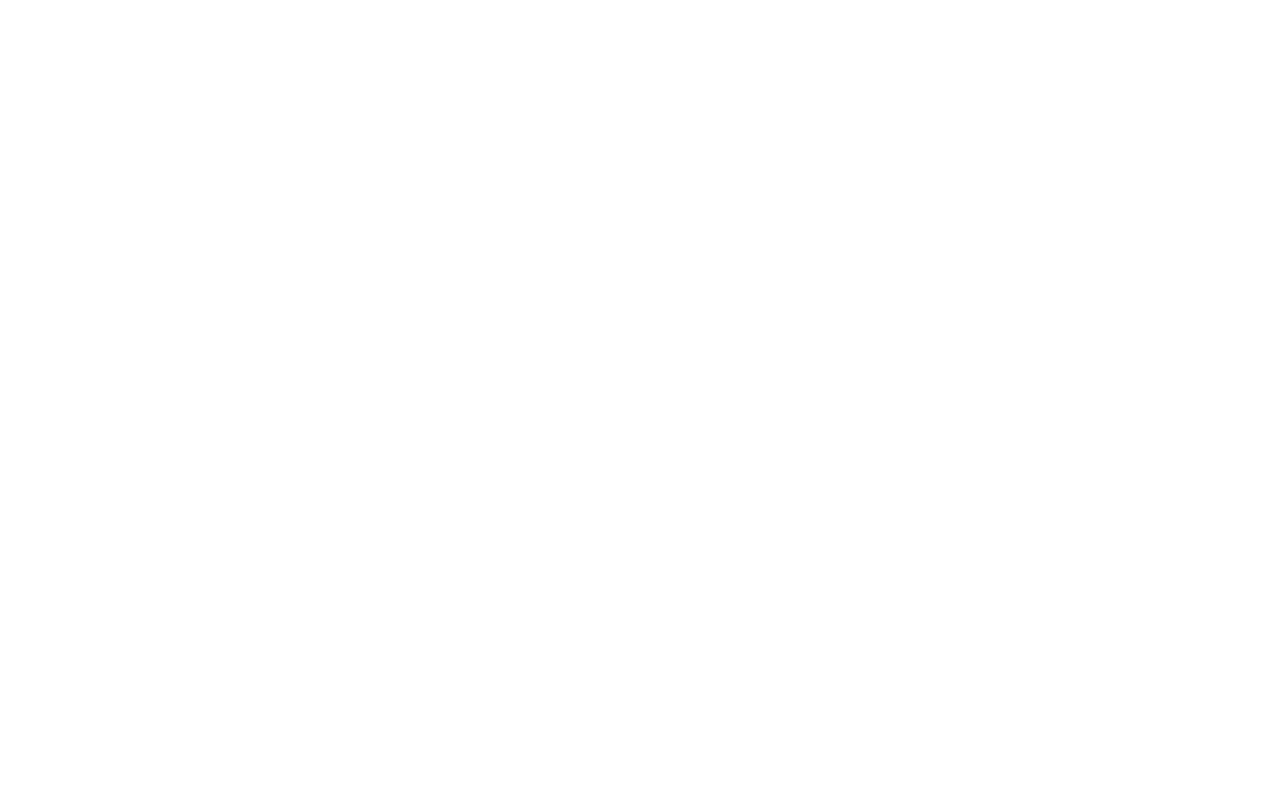
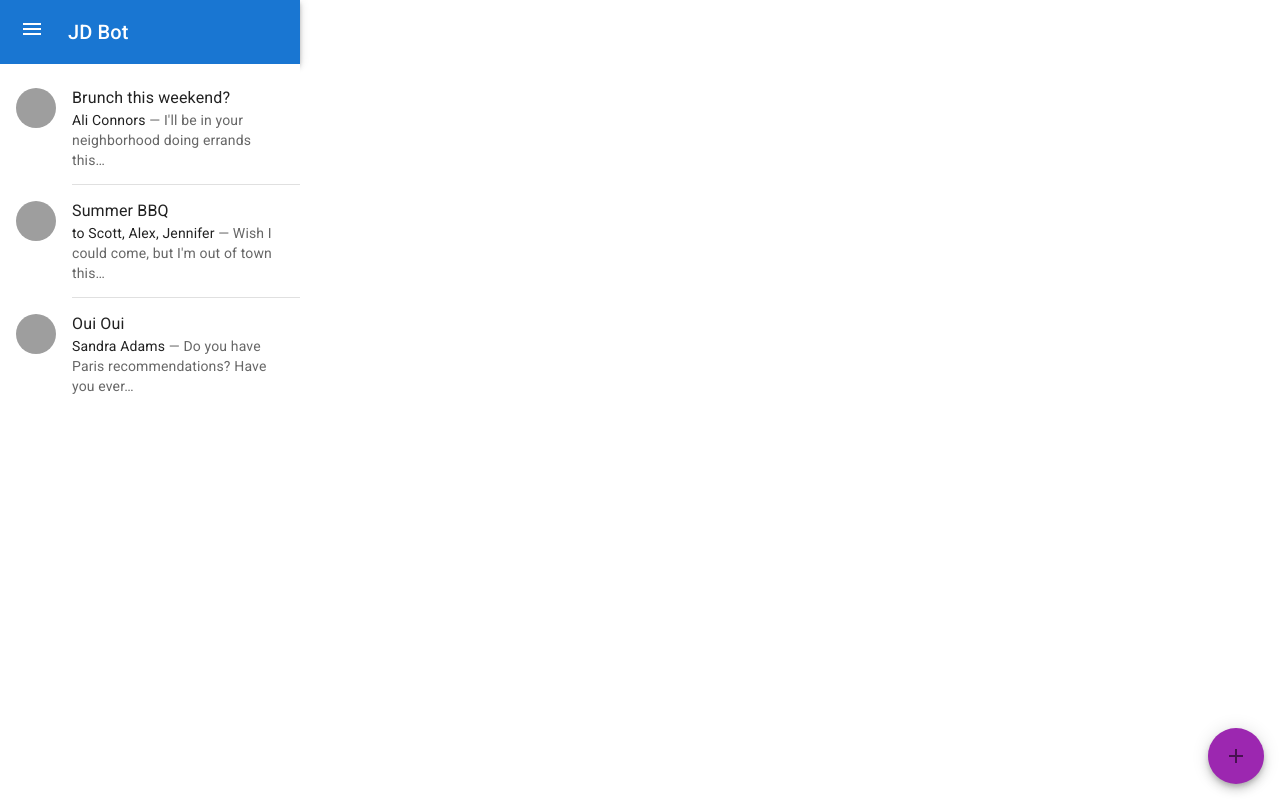
Before and after one commit to juanmt1989/jd-bot, a React (Create React App) app: page / in a window 1280 px wide. Built offline with nearby package versions, Linux system fonts and the light colour scheme; grey boxes are pictures that could not be loaded.

Commit message:
Restoring material ui

```diff
--- a/package.json
+++ b/package.json
@@ -5,6 +5,9 @@
   "dependencies": {
     "@emotion/react": "^11.11.4",
     "@emotion/styled": "^11.11.5",
+    "@fontsource/roboto": "^5.0.13",
+    "@mui/icons-material": "^5.15.15",
+    "@mui/lab": "^5.0.0-alpha.170",
     "@mui/material": "^5.15.15",
     "@testing-library/jest-dom": "^5.14.1",
     "@testing-library/react": "^13.0.0",
--- a/src/popup/App/AddUser.tsx
+++ b/src/popup/App/AddUser.tsx
@@ -1,27 +1,25 @@
-// import React, { useState } from 'react';
-// import IconButton from '@mui/material/IconButton';
-// import AddIcon from '@mui/icons-material/Add';
-// import BlockIcon from '@mui/icons-material/Block';
-// import {Sender} from './../distpacher/popupservice'
-// import {CustomerAction}  from '../../helpers/commonobjects/customeraction'
+import React, { useState } from 'react';
+import IconButton from '@mui/material/IconButton';
+import AddIcon from '@mui/icons-material/Add';
+import BlockIcon from '@mui/icons-material/Block';
+import {Sender} from './../distpacher/popupservice'
+import {CustomerAction}  from '../../helpers/commonobjects/customeraction'
 
-// const AddUser = () => {
-//   const [clicked, setClicked] = useState(false);
-//    console.log('def add user button..')
-//   const handleIconClick = () => {
-//     setClicked(!clicked);
-//     console.log('add user button..')
-//     Sender(CustomerAction.GetCustomer)
+const AddUser = () => {
+  const [clicked, setClicked] = useState(false);
+   console.log('def add user button..')
+  const handleIconClick = () => {
+    setClicked(!clicked);
+    console.log('add user button..')
+    Sender(CustomerAction.GetCustomer)
 
-//   };
+  };
 
-//   return (
-//     <IconButton onClick={handleIconClick}>
-//       {clicked ? <BlockIcon /> : <AddIcon />}
-//     </IconButton>
-//   );
-// };
+  return (
+    <IconButton onClick={handleIconClick}>
+      {clicked ? <BlockIcon /> : <AddIcon />}
+    </IconButton>
+  );
+};
 
-// export default AddUser;
-
-export {}
+export default AddUser;
--- a/src/popup/App/App.tsx
+++ b/src/popup/App/App.tsx
@@ -1,11 +1,12 @@
 import React from 'react'
 import './App.css'
 import { Counter } from '../Counter'
-//import FabIntegrationSnackbar from './menu'
+import FabIntegrationSnackbar from './menu'
+
 function App() {
   return (
     <div className="App">
-      {/* <FabIntegrationSnackbar /> */}
+      <FabIntegrationSnackbar />
     </div>
   )
 }
--- a/src/popup/App/menu.tsx
+++ b/src/popup/App/menu.tsx
@@ -1,59 +1,58 @@
-// import * as React from 'react';
-// import AppBar from '@mui/material/AppBar';
-// import CssBaseline from '@mui/material/CssBaseline';
-// import GlobalStyles from '@mui/material/GlobalStyles';
-// import Toolbar from '@mui/material/Toolbar';
-// import IconButton from '@mui/material/IconButton';
-// import MenuIcon from '@mui/icons-material/Menu';
-// import Typography from '@mui/material/Typography';
-// import Button from '@mui/material/Button';
-// import Fab from '@mui/material/Fab';
-// import AddIcon from '@mui/icons-material/Add';
-// import Snackbar from '@mui/material/Snackbar';
-// import AlignItemsList from './userlist'
-// import SideDrawerMenu from './sidedrawer'
-// import AddUser from './AddUser'
+import * as React from 'react';
+import AppBar from '@mui/material/AppBar';
+import CssBaseline from '@mui/material/CssBaseline';
+import GlobalStyles from '@mui/material/GlobalStyles';
+import Toolbar from '@mui/material/Toolbar';
+import IconButton from '@mui/material/IconButton';
+import MenuIcon from '@mui/icons-material/Menu';
+import Typography from '@mui/material/Typography';
+import Button from '@mui/material/Button';
+import Fab from '@mui/material/Fab';
+import AddIcon from '@mui/icons-material/Add';
+import Snackbar from '@mui/material/Snackbar';
+import AlignItemsList from './userlist'
+import SideDrawerMenu from './sidedrawer'
+import AddUser from './AddUser'
 
-// export default function FabIntegrationSnackbar() {
-//   return (
-//     <React.Fragment>
-//       <CssBaseline />
-//       <GlobalStyles
-//         styles={(theme) => ({
-//           body: { backgroundColor: theme.palette.background.paper },
-//         })}
-//       />
-//       <div>
-//         <AppBar position="static" color="primary">
-//           <Toolbar>
-//             <IconButton
-//               edge="start"
-//               sx={{ mr: 2 }}
-//               color="inherit"
-//               aria-label="menu"
-//             >
-//               <SideDrawerMenu/>
-//             </IconButton>
-//             <Typography variant="h6" color="inherit" component="div">
-//               JD Bot
-//             </Typography>
-//           </Toolbar>
-//         </AppBar>
-//         <AlignItemsList />
-//         <Fab
-//           color="secondary"
-//           sx={{
-//             position: 'absolute',
-//             bottom: (theme) => theme.spacing(2),
-//             right: (theme) => theme.spacing(2),
-//           }}
-//         >
+export default function FabIntegrationSnackbar() {
+  return (
+    <React.Fragment>
+      <CssBaseline />
+      <GlobalStyles
+        styles={(theme) => ({
+          body: { backgroundColor: theme.palette.background.paper },
+        })}
+      />
+      <div>
+        <AppBar position="static" color="primary">
+          <Toolbar>
+            <IconButton
+              edge="start"
+              sx={{ mr: 2 }}
+              color="inherit"
+              aria-label="menu"
+            >
+              <SideDrawerMenu/>
+            </IconButton>
+            <Typography variant="h6" color="inherit" component="div">
+              JD Bot
+            </Typography>
+          </Toolbar>
+        </AppBar>
+        <AlignItemsList />
+        <Fab
+          color="secondary"
+          sx={{
+            position: 'absolute',
+            bottom: (theme) => theme.spacing(2),
+            right: (theme) => theme.spacing(2),
+          }}
+        >
 
-//             <AddUser />
-//         </Fab>
+            <AddUser />
+        </Fab>
 
-//       </div>
-//     </React.Fragment>
-//   );
-// }
-export {}
+      </div>
+    </React.Fragment>
+  );
+}
--- a/src/popup/App/sidedrawer.tsx
+++ b/src/popup/App/sidedrawer.tsx
@@ -1,89 +1,88 @@
-// import * as React from 'react';
-// import Box from '@mui/material/Box';
-// import Drawer from '@mui/material/Drawer';
-// import Button from '@mui/material/Button';
-// import List from '@mui/material/List';
-// import Divider from '@mui/material/Divider';
-// import ListItem from '@mui/material/ListItem';
-// import ListItemButton from '@mui/material/ListItemButton';
-// import ListItemIcon from '@mui/material/ListItemIcon';
-// import ListItemText from '@mui/material/ListItemText';
-// import InboxIcon from '@mui/icons-material/MoveToInbox';
-// import MailIcon from '@mui/icons-material/Mail';
-// import MenuIcon from '@mui/icons-material/Menu';
+import * as React from 'react';
+import Box from '@mui/material/Box';
+import Drawer from '@mui/material/Drawer';
+import Button from '@mui/material/Button';
+import List from '@mui/material/List';
+import Divider from '@mui/material/Divider';
+import ListItem from '@mui/material/ListItem';
+import ListItemButton from '@mui/material/ListItemButton';
+import ListItemIcon from '@mui/material/ListItemIcon';
+import ListItemText from '@mui/material/ListItemText';
+import InboxIcon from '@mui/icons-material/MoveToInbox';
+import MailIcon from '@mui/icons-material/Mail';
+import MenuIcon from '@mui/icons-material/Menu';
 
-// type Anchor = 'top' | 'left' | 'bottom' | 'right';
+type Anchor = 'top' | 'left' | 'bottom' | 'right';
 
-// export default function SideDrawerMenu() {
-//   const [state, setState] = React.useState({
-//     top: false,
-//     left: false,
-//     bottom: false,
-//     right: false,
-//   });
+export default function SideDrawerMenu() {
+  const [state, setState] = React.useState({
+    top: false,
+    left: false,
+    bottom: false,
+    right: false,
+  });
 
-//   const toggleDrawer =
-//     (anchor: Anchor, open: boolean) =>
-//     (event: React.KeyboardEvent | React.MouseEvent) => {
-//       if (
-//         event.type === 'keydown' &&
-//         ((event as React.KeyboardEvent).key === 'Tab' ||
-//           (event as React.KeyboardEvent).key === 'Shift')
-//       ) {
-//         return;
-//       }
+  const toggleDrawer =
+    (anchor: Anchor, open: boolean) =>
+    (event: React.KeyboardEvent | React.MouseEvent) => {
+      if (
+        event.type === 'keydown' &&
+        ((event as React.KeyboardEvent).key === 'Tab' ||
+          (event as React.KeyboardEvent).key === 'Shift')
+      ) {
+        return;
+      }
 
-//       setState({ ...state, [anchor]: open });
-//     };
+      setState({ ...state, [anchor]: open });
+    };
 
-//   const list = (anchor: Anchor) => (
-//     <Box
-//       sx={{ width: anchor === 'top' || anchor === 'bottom' ? 'auto' : 250 }}
-//       role="presentation"
-//       onClick={toggleDrawer('left', false)}
-//       onKeyDown={toggleDrawer('left', false)}
-//     >
-//       <List>
-//         {['Inbox', 'Starred', 'Send email', 'Drafts'].map((text, index) => (
-//           <ListItem key={text} disablePadding>
-//             <ListItemButton>
-//               <ListItemIcon>
-//                 {index % 2 === 0 ? <InboxIcon /> : <MailIcon />}
-//               </ListItemIcon>
-//               <ListItemText primary={text} />
-//             </ListItemButton>
-//           </ListItem>
-//         ))}
-//       </List>
-//       <Divider />
-//       <List>
-//         {['All mail', 'Trash', 'Spam'].map((text, index) => (
-//           <ListItem key={text} disablePadding>
-//             <ListItemButton>
-//               <ListItemIcon>
-//                 {index % 2 === 0 ? <InboxIcon /> : <MailIcon />}
-//               </ListItemIcon>
-//               <ListItemText primary={text} />
-//             </ListItemButton>
-//           </ListItem>
-//         ))}
-//       </List>
-//     </Box>
-//   );
+  const list = (anchor: Anchor) => (
+    <Box
+      sx={{ width: anchor === 'top' || anchor === 'bottom' ? 'auto' : 250 }}
+      role="presentation"
+      onClick={toggleDrawer('left', false)}
+      onKeyDown={toggleDrawer('left', false)}
+    >
+      <List>
+        {['Inbox', 'Starred', 'Send email', 'Drafts'].map((text, index) => (
+          <ListItem key={text} disablePadding>
+            <ListItemButton>
+              <ListItemIcon>
+                {index % 2 === 0 ? <InboxIcon /> : <MailIcon />}
+              </ListItemIcon>
+              <ListItemText primary={text} />
+            </ListItemButton>
+          </ListItem>
+        ))}
+      </List>
+      <Divider />
+      <List>
+        {['All mail', 'Trash', 'Spam'].map((text, index) => (
+          <ListItem key={text} disablePadding>
+            <ListItemButton>
+              <ListItemIcon>
+                {index % 2 === 0 ? <InboxIcon /> : <MailIcon />}
+              </ListItemIcon>
+              <ListItemText primary={text} />
+            </ListItemButton>
+          </ListItem>
+        ))}
+      </List>
+    </Box>
+  );
 
-//   return (
-//     <div>
-//       <React.Fragment key={'left'}>
-//           <MenuIcon  onClick={toggleDrawer('left', true)} />
-//           <Drawer
-//             anchor={'left'}
-//             open={state['left']}
-//             onClose={toggleDrawer('left', false)}
-//           >
-//             {list('left')}
-//           </Drawer>
-//         </React.Fragment>
-//     </div>
-//   );
-// }
-export {}
+  return (
+    <div>
+      <React.Fragment key={'left'}>
+          <MenuIcon  onClick={toggleDrawer('left', true)} />
+          <Drawer
+            anchor={'left'}
+            open={state['left']}
+            onClose={toggleDrawer('left', false)}
+          >
+            {list('left')}
+          </Drawer>
+        </React.Fragment>
+    </div>
+  );
+}
--- a/src/popup/App/userlist.tsx
+++ b/src/popup/App/userlist.tsx
@@ -1,81 +1,80 @@
-// import * as React from 'react';
-// import List from '@mui/material/List';
-// import ListItem from '@mui/material/ListItem';
-// import Divider from '@mui/material/Divider';
-// import ListItemText from '@mui/material/ListItemText';
-// import ListItemAvatar from '@mui/material/ListItemAvatar';
-// import Avatar from '@mui/material/Avatar';
-// import Typography from '@mui/material/Typography';
+import * as React from 'react';
+import List from '@mui/material/List';
+import ListItem from '@mui/material/ListItem';
+import Divider from '@mui/material/Divider';
+import ListItemText from '@mui/material/ListItemText';
+import ListItemAvatar from '@mui/material/ListItemAvatar';
+import Avatar from '@mui/material/Avatar';
+import Typography from '@mui/material/Typography';
 
-// export default function AlignItemsList() {
-//   return (
-//     <List sx={{ width: '100%', maxWidth: 360, bgcolor: 'background.paper' }}>
-//       <ListItem alignItems="flex-start">
-//         <ListItemAvatar>
-//           <Avatar alt="Remy Sharp" src="/static/images/avatar/1.jpg" />
-//         </ListItemAvatar>
-//         <ListItemText
-//           primary="Brunch this weekend?"
-//           secondary={
-//             <React.Fragment>
-//               <Typography
-//                 sx={{ display: 'inline' }}
-//                 component="span"
-//                 variant="body2"
-//                 color="text.primary"
-//               >
-//                 Ali Connors
-//               </Typography>
-//               {" — I'll be in your neighborhood doing errands this…"}
-//             </React.Fragment>
-//           }
-//         />
-//       </ListItem>
-//       <Divider variant="inset" component="li" />
-//       <ListItem alignItems="flex-start">
-//         <ListItemAvatar>
-//           <Avatar alt="Travis Howard" src="/static/images/avatar/2.jpg" />
-//         </ListItemAvatar>
-//         <ListItemText
-//           primary="Summer BBQ"
-//           secondary={
-//             <React.Fragment>
-//               <Typography
-//                 sx={{ display: 'inline' }}
-//                 component="span"
-//                 variant="body2"
-//                 color="text.primary"
-//               >
-//                 to Scott, Alex, Jennifer
-//               </Typography>
-//               {" — Wish I could come, but I'm out of town this…"}
-//             </React.Fragment>
-//           }
-//         />
-//       </ListItem>
-//       <Divider variant="inset" component="li" />
-//       <ListItem alignItems="flex-start">
-//         <ListItemAvatar>
-//           <Avatar alt="Cindy Baker" src="/static/images/avatar/3.jpg" />
-//         </ListItemAvatar>
-//         <ListItemText
-//           primary="Oui Oui"
-//           secondary={
-//             <React.Fragment>
-//               <Typography
-//                 sx={{ display: 'inline' }}
-//                 component="span"
-//                 variant="body2"
-//                 color="text.primary"
-//               >
-//                 Sandra Adams
-//               </Typography>
-//               {' — Do you have Paris recommendations? Have you ever…'}
-//             </React.Fragment>
-//           }
-//         />
-//       </ListItem>
-//     </List>
-//   );
-// }
-export {}
+export default function AlignItemsList() {
+  return (
+    <List sx={{ width: '100%', maxWidth: 360, bgcolor: 'background.paper' }}>
+      <ListItem alignItems="flex-start">
+        <ListItemAvatar>
+          <Avatar alt="Remy Sharp" src="/static/images/avatar/1.jpg" />
+        </ListItemAvatar>
+        <ListItemText
+          primary="Brunch this weekend?"
+          secondary={
+            <React.Fragment>
+              <Typography
+                sx={{ display: 'inline' }}
+                component="span"
+                variant="body2"
+                color="text.primary"
+              >
+                Ali Connors
+              </Typography>
+              {" — I'll be in your neighborhood doing errands this…"}
+            </React.Fragment>
+          }
+        />
+      </ListItem>
+      <Divider variant="inset" component="li" />
+      <ListItem alignItems="flex-start">
+        <ListItemAvatar>
+          <Avatar alt="Travis Howard" src="/static/images/avatar/2.jpg" />
+        </ListItemAvatar>
+        <ListItemText
+          primary="Summer BBQ"
+          secondary={
+            <React.Fragment>
+              <Typography
+                sx={{ display: 'inline' }}
+                component="span"
+                variant="body2"
+                color="text.primary"
+              >
+                to Scott, Alex, Jennifer
+              </Typography>
+              {" — Wish I could come, but I'm out of town this…"}
+            </React.Fragment>
+          }
+        />
+      </ListItem>
+      <Divider variant="inset" component="li" />
+      <ListItem alignItems="flex-start">
+        <ListItemAvatar>
+          <Avatar alt="Cindy Baker" src="/static/images/avatar/3.jpg" />
+        </ListItemAvatar>
+        <ListItemText
+          primary="Oui Oui"
+          secondary={
+            <React.Fragment>
+              <Typography
+                sx={{ display: 'inline' }}
+                component="span"
+                variant="body2"
+                color="text.primary"
+              >
+                Sandra Adams
+              </Typography>
+              {' — Do you have Paris recommendations? Have you ever…'}
+            </React.Fragment>
+          }
+        />
+      </ListItem>
+    </List>
+  );
+}
--- a/src/popup/index.tsx
+++ b/src/popup/index.tsx
@@ -3,10 +3,16 @@
 import '../index.css'
 import App from './App/App'
 import reportWebVitals from '../reportWebVitals'
+import CssBaseline from '@mui/material/CssBaseline';
+import '@fontsource/roboto/300.css';
+import '@fontsource/roboto/400.css';
+import '@fontsource/roboto/500.css';
+import '@fontsource/roboto/700.css';
 
 const root = ReactDOM.createRoot(document.getElementById('root') as HTMLElement)
 root.render(
   <React.StrictMode>
+    <CssBaseline />
     <App />
   </React.StrictMode>,
 )
```
Also changed, not shown: 1 other file (tests, documents, lock files or other folders).
